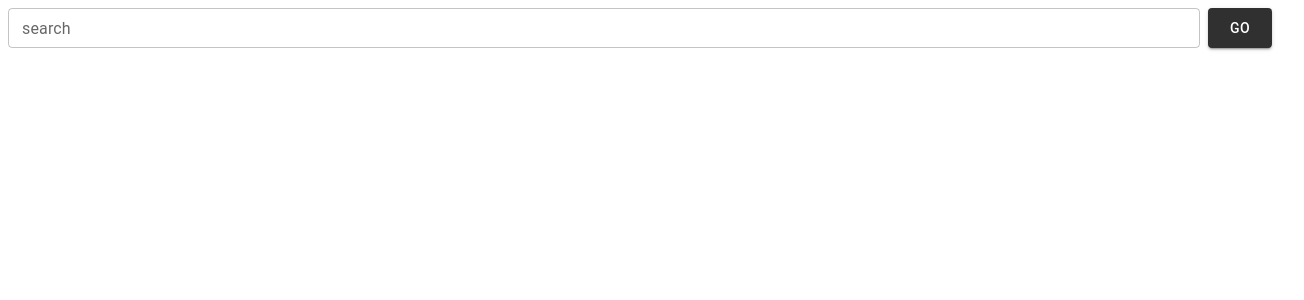
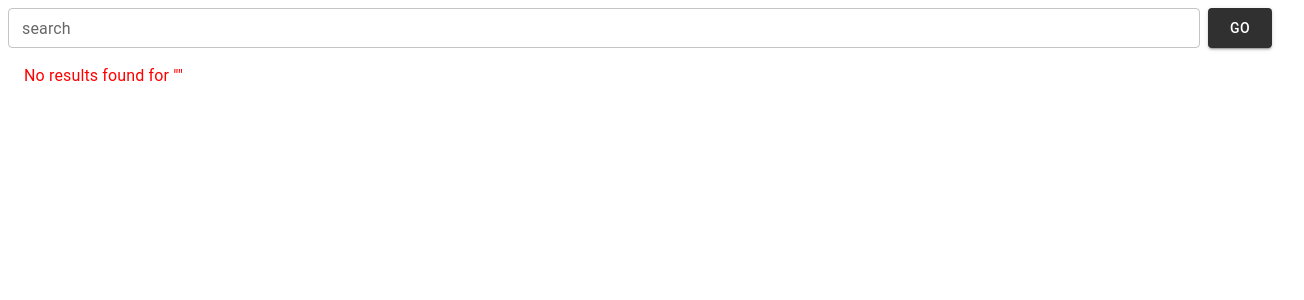
Before and after one commit to kyzh0/meteociel-scrape, a React (Create React App) app in the folder client/: page /search in a window 1280 px wide. Shown: the top 300 px of the page, 1304 px wide, since content can reach past the window. Built offline with nearby package versions, Linux system fonts and the light colour scheme.

Commit message:
search - error handling

```diff
--- a/client/src/routes/Search.jsx
+++ b/client/src/routes/Search.jsx
@@ -6,6 +6,7 @@ import {
   TableBody,
   TableCell,
   TableRow,
+  Typography,
 } from "@mui/material";
 import axios from "axios";
 import { useEffect, useState } from "react";
@@ -27,7 +28,6 @@ function Search() {
 
       setLoading(true);
       const { data } = await axios.get(`${APIROOT}/search/?q=${q}`);
-      setLoading(false);
 
       if (data.length === 1) {
         const temp = data[0].url.split("/");
@@ -43,6 +43,7 @@ function Search() {
       }
 
       setResults(data);
+      setLoading(false);
     }
 
     load();
@@ -59,7 +60,7 @@ function Search() {
         >
           <CircularProgress />
         </Stack>
-      ) : (
+      ) : results.length ? (
         <Stack
           direction="row"
           justifyContent="center"
@@ -96,6 +97,10 @@ function Search() {
             </TableBody>
           </Table>
         </Stack>
+      ) : (
+        <Typography sx={{ color: "red", p: "1rem" }}>
+          No results found for "{searchParams.get("q")}"
+        </Typography>
       )}
     </>
   );
```
Also changed, not shown: 1 other file (tests, documents, lock files or other folders).
